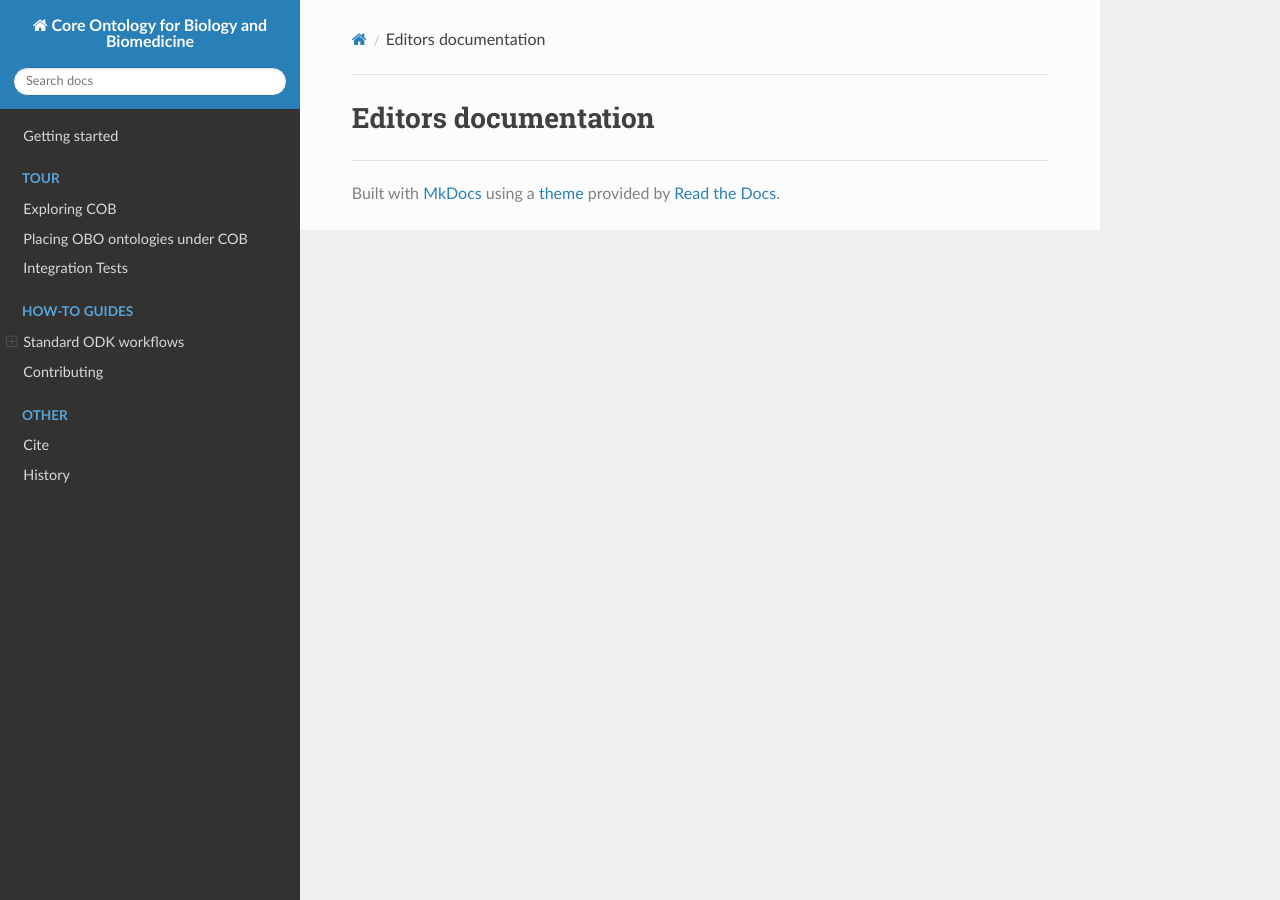
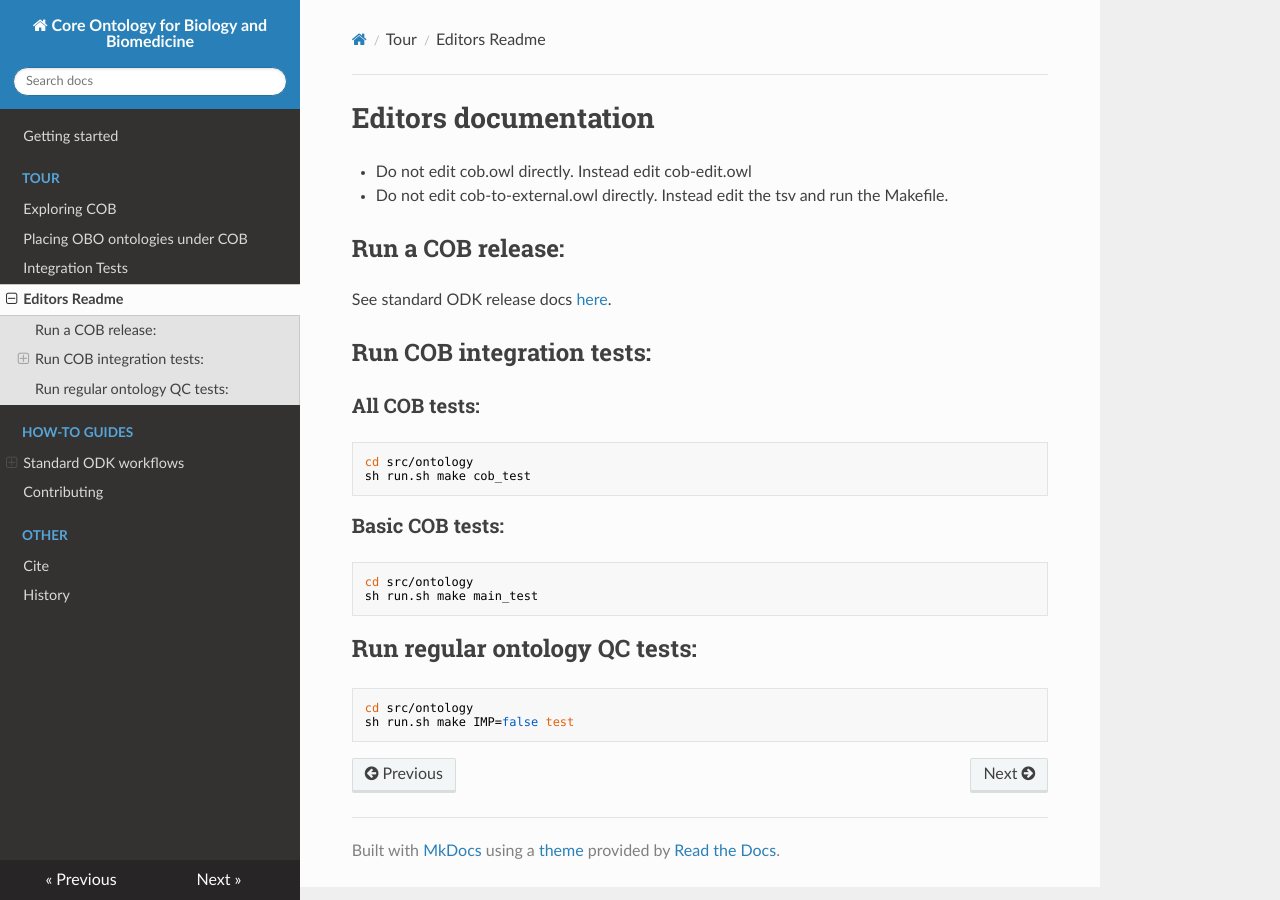
Before and after one commit to OBOFoundry/COB, an MkDocs documentation site: the page built from docs/editors.md, in a window 1280 px wide. Built offline with MkDocs 1.6.1, drawn with Linux system fonts in a browser that asks for light colours; nearby versions of some CDN libraries.

Commit message:
Update to ODK docs

````diff
--- a/docs/editors.md
+++ b/docs/editors.md
@@ -1 +1,30 @@
 # Editors documentation
+
+
+- Do not edit cob.owl directly. Instead edit cob-edit.owl
+- Do not edit cob-to-external.owl directly. Instead edit the tsv and run the Makefile.
+
+## Run a COB release:
+
+See standard ODK release docs [here](odk-workflows/ReleaseWorkflow.md).
+
+## Run COB integration tests:
+
+### All COB tests:
+```
+cd src/ontology
+sh run.sh make cob_test
+```
+
+### Basic COB tests:
+```
+cd src/ontology
+sh run.sh make main_test
+```
+
+## Run regular ontology QC tests:
+
+```
+cd src/ontology
+sh run.sh make IMP=false test
+```
--- a/docs/exploring.md
+++ b/docs/exploring.md
@@ -13,20 +13,20 @@ You can also enter any COB class PURL into a browser to resolve it; e.g. [http:/
 ## Files
 
 - End products
-    - [cob.owl](cob.owl): the *current version* of COB containing new terms in the COB namespace
-    - [cob-to-external.owl](cob-to-external.owl) COB terms and OBO Foundry counterparts with proposed equivalencies
-    - [cob-examples.owl](cob-examples.owl): additional child terms as examples. This file is edited by hand.
+    - [cob.owl](../cob.owl): the *current version* of COB containing new terms in the COB namespace
+    - [cob-to-external.owl](../cob-to-external.owl) COB terms and OBO Foundry counterparts with proposed equivalencies
+    - [cob-examples.owl](../cob-examples.owl): additional child terms as examples. This file is edited by hand.
 - Editors/Source files
-   - [cob-edit.owl](cob-edit.owl): the editors version
+   - [cob-edit.owl](../src/ontology/cob-edit.owl): the editors version
    - [cob-to-external.tsv](cob-to-external.tsv): TSV source of cob-to-external
-   - [Makefile](Makefile): workflow for build COB
+   - [Makefile](../src/ontology/Makefile): workflow for build COB
 
 
 ## COB demo
 
 As a demonstration of how COB could be used to unify OBO ontologies in the future we produce an ontology:
 
- - [products/demo-cob.owl](products/demo-cob.owl)
+ - [products/demo-cob.owl](../products/demo-cob.owl)
 
 This has selected subsets of certain ontologies merged in with
 cob-to-external. It is incomplete and messy. Please see the Makefile
--- a/docs/odk-workflows/ManageDocumentation.md
+++ b/docs/odk-workflows/ManageDocumentation.md
@@ -38,7 +38,7 @@ The documentation is _not_ automatically updated from the Markdown, and needs to
    If everything was successful, you will see a message similar to this one:
 
    ```
-   INFO    -  Your documentation should shortly be available at: https://OBOFoundry.github.io/False/
+   INFO    -  Your documentation should shortly be available at: https://OBOFoundry.github.io/COB/
    ```
-3. Just to double check, you can now navigate to your documentation pages (usually https://OBOFoundry.github.io/False/).
+3. Just to double check, you can now navigate to your documentation pages (usually https://OBOFoundry.github.io/COB/).
    Just make sure you give GitHub 2-5 minutes to build the pages!
--- a/docs/odk-workflows/ReleaseWorkflow.md
+++ b/docs/odk-workflows/ReleaseWorkflow.md
@@ -44,7 +44,7 @@ Once your [CI checks](ContinuousIntegration.md) have passed, and your reviews ar
 
 ## Create a GitHub release
 
-1. Go to your releases page on GitHub by navigating to your repository, and then clicking on releases (usually on the right, for example: https://github.com/OBOFoundry/False/releases. Then click "Draft new release"
+1. Go to your releases page on GitHub by navigating to your repository, and then clicking on releases (usually on the right, for example: https://github.com/OBOFoundry/COB/releases. Then click "Draft new release"
 1. As the tag version you **need to choose the date on which your ontologies were build.** You can find this, for example, by looking at the `cob.obo` file and check the `data-version:` property. The date needs to be prefixed with a `v`, so, for example `v2020-02-06`.
 1. You can write whatever you want in the release title, but we typically write the date again. The description underneath should contain a concise list of changes or term additions.
 1. Click "Publish release". Done.
--- a/mkdocs.yaml
+++ b/mkdocs.yaml
@@ -6,6 +6,7 @@ nav:
       - Exploring COB: exploring.md
       - Placing OBO ontologies under COB: obo-bridge.md
       - Integration Tests: integration-tests.md
+      - Editors Readme: editors.md
   - How-to guides:
       - Standard ODK workflows:
           - Overview: odk-workflows/index.md
````
Also changed, not shown: 3 other files.
